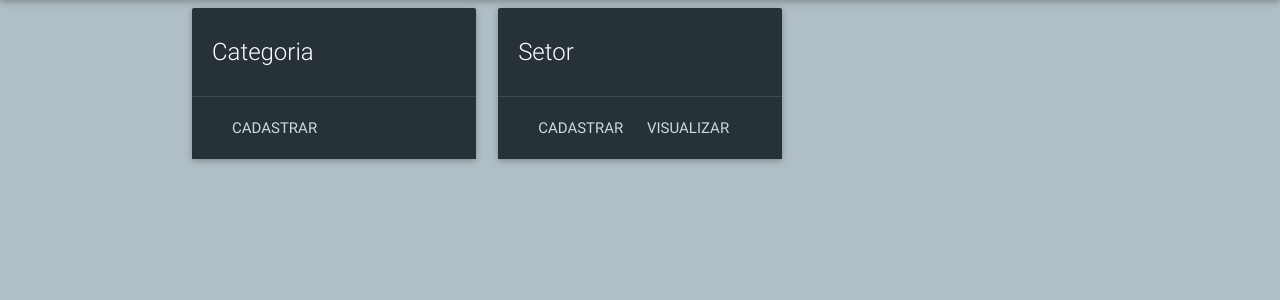
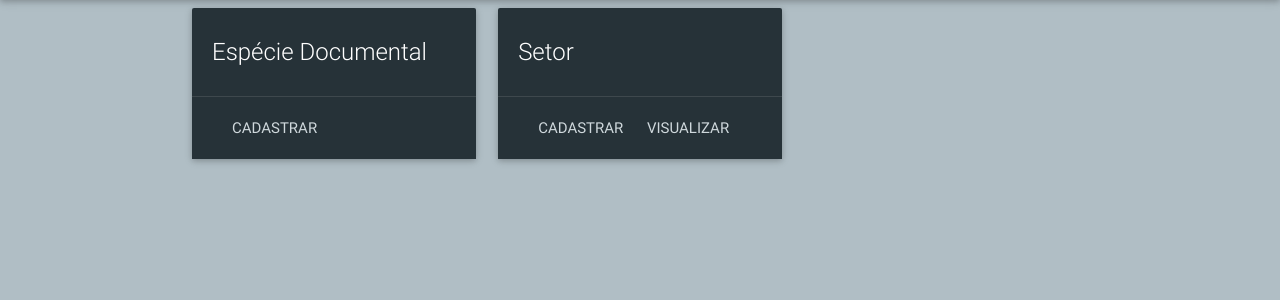
Before and after one commit to felipefo/gde, a Django app: page /home/ in a window 1280 px wide. Shown: the part 64-364 px from the top of the page. Run offline with Django 3.2, Linux system fonts and the light colour scheme; the visitor is signed in with stand-in values (Sample User, id 1).

Commit message:
Alteracao do nome categoria para espécie documental.

```diff
--- a/app/templates/home.html
+++ b/app/templates/home.html
@@ -7,7 +7,7 @@
         <div class="col s12 m4">
           <div class="card blue-grey darken-4 hoverable ">
             <div class="card-content white-text">
-              <span class="card-title">Categoria</span>
+              <span class="card-title">Espécie Documental</span>
             </div>
             <div class="card-action">
               <a class= "blue-grey-text text-lighten-4" href="{% url 'app.views.categoria' %}">Cadastrar</a>
```
